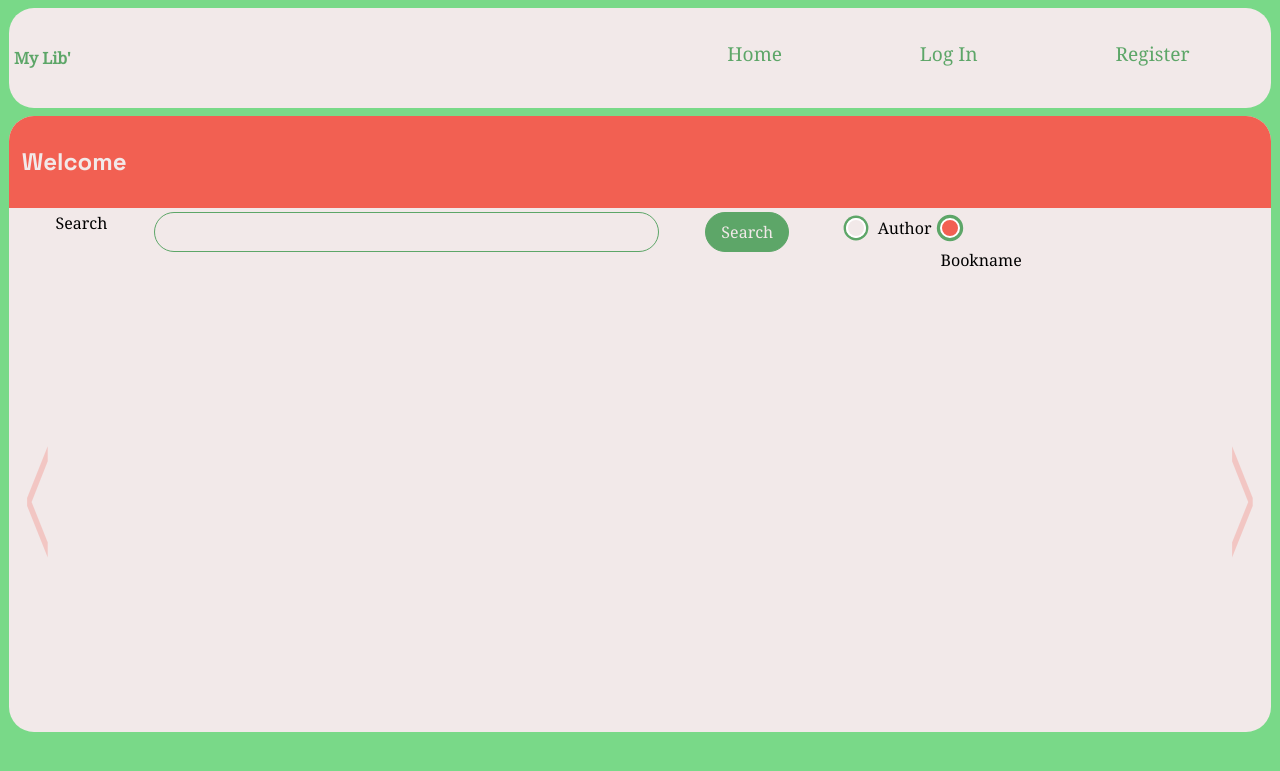
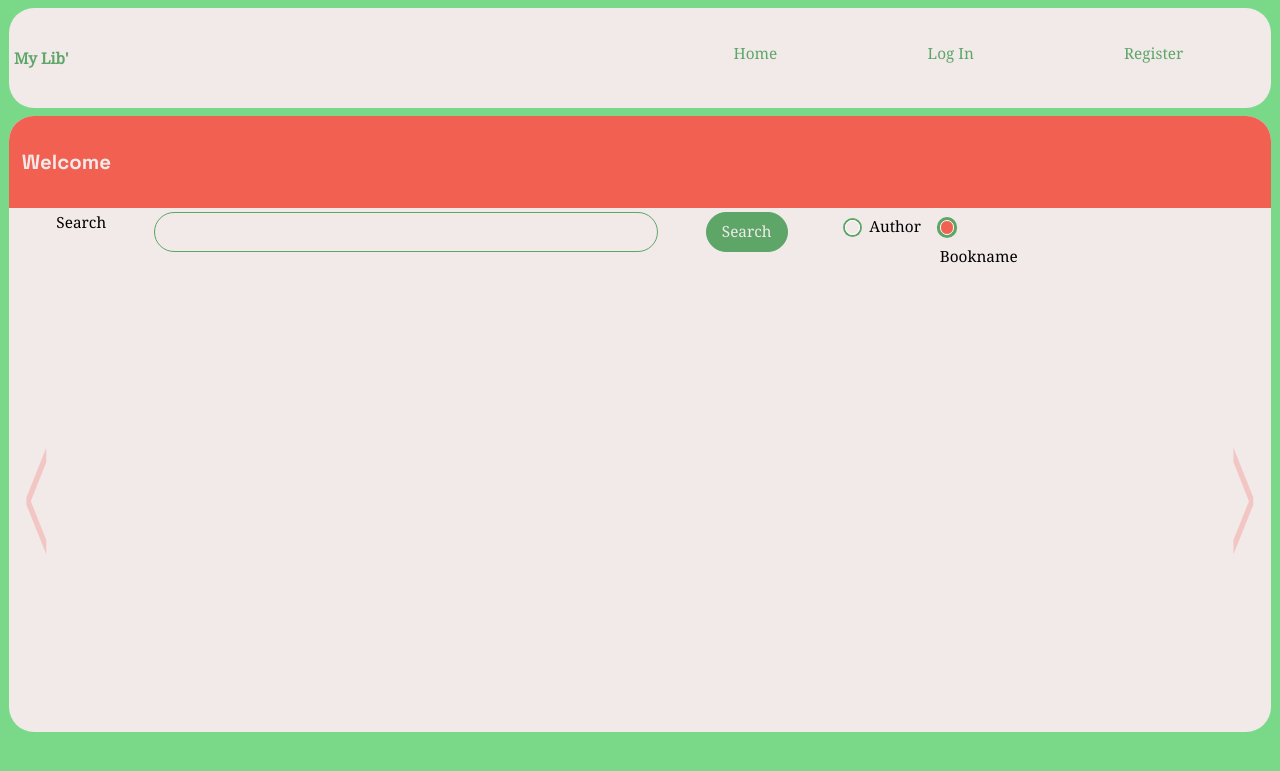
Before and after one commit to juste-sebastien/my-lib, a Django app: page / in a window 1280 px wide; the page is wider, and only the part inside the window is pictured. Shown: the top 771 px of that part. Run offline with Django 4.2, Linux system fonts and the light colour scheme.

Commit message:
fix: bugs on displaying responsive

```diff
--- a/my_lib/static/my_lib/index.js
+++ b/my_lib/static/my_lib/index.js
@@ -47,6 +47,7 @@ document.addEventListener('DOMContentLoaded', function() {
         .then(response => response.json())
         .then(response => {
             console.log(response);
+            console.log(pageNum);
             const leftArrow = document.querySelector('#search-left-arrow');
             const rightArrow =document.querySelector('#search-right-arrow');
             changeArrowDisplay(leftArrow, response['previous_page']);
@@ -54,12 +55,14 @@ document.addEventListener('DOMContentLoaded', function() {
             leftArrow.addEventListener('click', () => {
                 if (pageNum > 1) {
                     pageNum--;
+                    console.log(pageNum);
                 }
                 getResearch(research);
             });
             rightArrow.addEventListener('click', () => {
                 if (pageNum < response['total_pages']) {
-                pageNum++;
+                    pageNum++;
+                    console.log(pageNum);
                 }
                 getResearch(research);
             });
@@ -76,8 +79,6 @@ document.addEventListener('DOMContentLoaded', function() {
             });
         })
         .then(() => {
-            document.querySelector('#author-radio').checked = false;
-            document.querySelector('#bookname-radio').checked = false;
             document.querySelector('#search-input').value = '';
         })
         .catch(error => {
--- a/my_lib/static/my_lib/library.js
+++ b/my_lib/static/my_lib/library.js
@@ -74,12 +74,6 @@ document.addEventListener('DOMContentLoaded', function() {
         console.log('Error: ', error);
             let content = 'An error occurs, please try to reload page';
             displayAlert(alert, 'alert-danger', content);
-            setTimeout(
-                hideAlert,
-                4000,
-                alert,
-                'alert-danger'
-            );
         });
     };
 });
--- a/my_lib/static/my_lib/styles.css
+++ b/my_lib/static/my_lib/styles.css
@@ -14,7 +14,7 @@
 * {
 
   font-family: 'NotoSerif', 'Times New Roman', Times, serif;
-  font-size: 1em;
+  font-size: 1.2vmax;
   box-sizing: border-box;
 }
 
@@ -47,7 +47,7 @@
 .title {
   font-family: 'SpaceGrotesk', Arial, Helvetica, sans-serif;
   font-weight: bold;
-  font-size: 1.5rem;
+  font-size: 1.6vmax;
   padding: 0 1vw;
 }
 
@@ -169,7 +170,6 @@ input:hover {
   height: 40px;
   justify-content: space-evenly;
   margin: 0.5vh 0;
-  font-size: 1rem;
 }
 
 #search-container input[type*="text"] {
@@ -189,7 +189,6 @@ input:hover {
   width: 25%;
   cursor: pointer;
   line-height: 2;
-  font-size: 1em;
 }
 .option-input {
   clip: rect(0 0 0 0);
@@ -205,15 +204,15 @@ input:hover {
 }
 .option-input + .checkmark:before {
   content: '';
-  width: 1em;
-  height: 1em;
-  border-radius: 1em;
+  width: 1vw;
+  height: 1vw;
+  border-radius: 1vw;
   display: inline-block;
-  border: 0.125em solid #fff;
+  border: 0.125vw solid #fff;
   transition: 0.5s ease all;
-  vertical-align: -0.25em;
-  box-shadow: 0 0 0 0.15em #5da668;
-  margin-right: 0.75em;
+  vertical-align: -0.25vw;
+  box-shadow: 0 0 0 0.15vw #5da668;
+  margin-right: 0.75vw;
 }
 
 
@@ -257,13 +256,11 @@ a {
   display: flex;
   justify-content: space-around;
   list-style: none;
-  font-size: 1rem;
 }
 
 .link {
   cursor: pointer;
   padding: 5px;
-  font-size: 1.2rem;
 }
 
 .link:hover {
```
Also changed, not shown: other parts of my_lib/static/my_lib/styles.css (+60 -0 lines).
